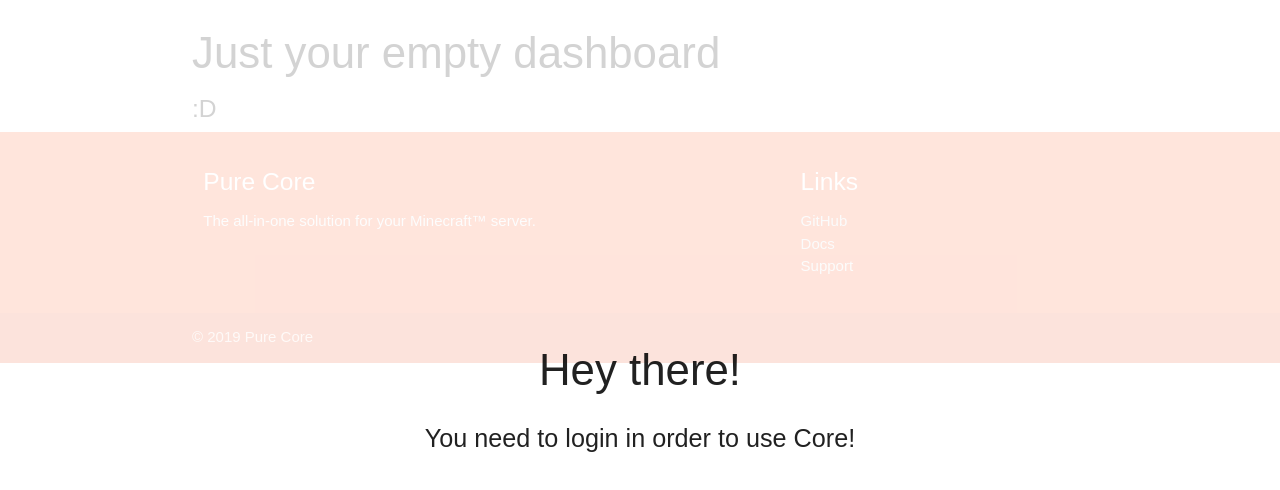
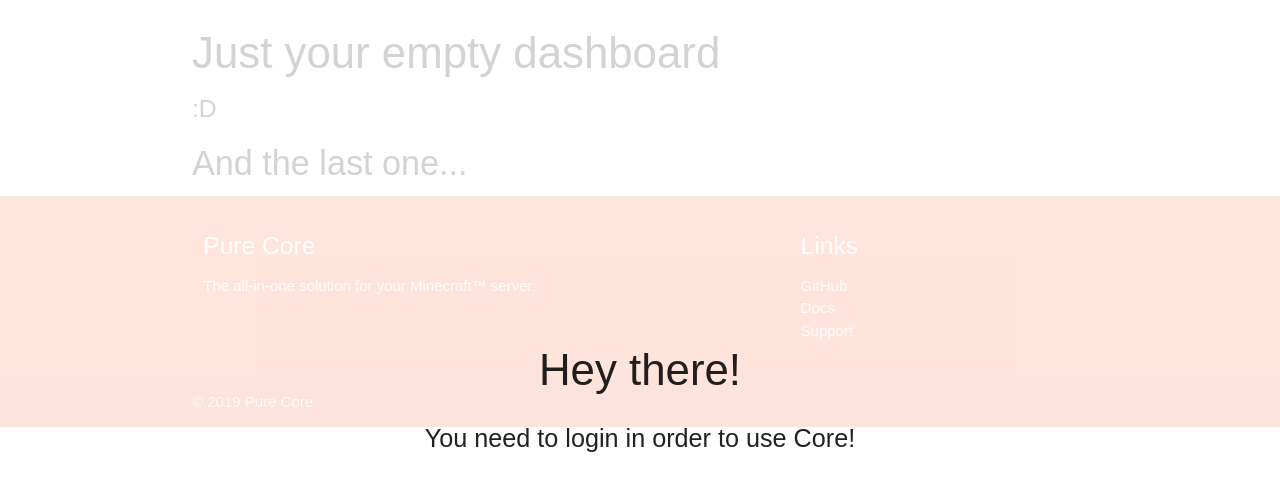
Before and after one commit to quiquelhappy/PureCore, a plain HTML site: page en/dashboard/index.html in a window 1280 px wide. Drawn offline with nearby package versions, Linux system fonts and the light colour scheme; some packages are replaced by stand-ins of ours; a script that the page names is missing; a web font is replaced by a local one.

Commit message:
last test

```diff
--- a/en/dashboard/index.html
+++ b/en/dashboard/index.html
@@ -36,6 +36,7 @@
     <div class="container">
         <h3>Just your empty dashboard</h3>
         <h5>:D</h5>
+        <h4>And the last one...</h4>
     </div>
 
     <footer class="page-footer accent">
```
